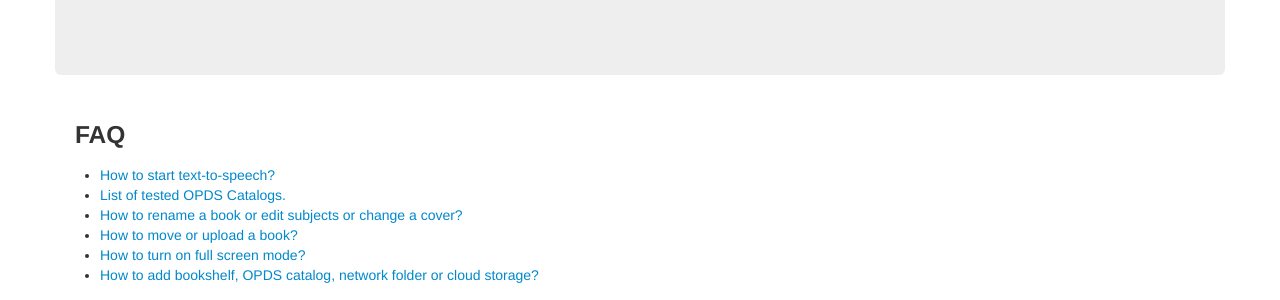
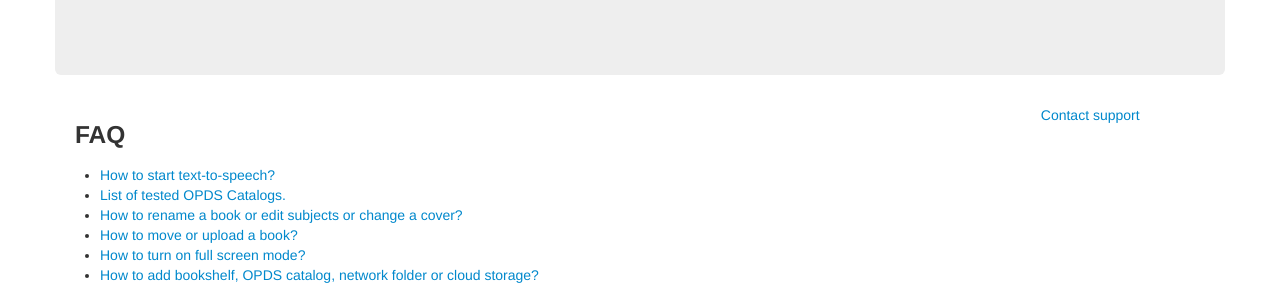
Before and after one commit to kolyvan/kolyvan.github.com, a Jekyll site: the page built from kybook/support.html, in a window 1280 px wide. Shown: the part 265-565 px from the top of the page. Built offline with Jekyll 4.4.1, drawn with Linux system fonts in a browser that asks for light colours; nearby versions of some CDN libraries; comment, search, counter and statistics services are not loaded.

Commit message:
update contact

```diff
--- a/kybook/index.html
+++ b/kybook/index.html
@@ -36,7 +36,7 @@ title: KyBook
 
 		<ul class="nav nav-tabs nav-stacked">
 			<!-- <li><a href="#features">Features</a></li> -->
-			<li><a href="http://tflig.ht/18dbZRF">Beta test on testflightapp</a></li>
+			<!-- <li><a href="http://tflig.ht/18dbZRF">Beta test on testflightapp</a></li> -->
 			<li><a href="https://dl.dropboxusercontent.com/u/80472203/kybook.ipa">Download .ipa</a></li>
 			<li><a href="/kybook/licensing.html">Open-Source Licenses</a></li>
 		</ul>
--- a/kybook/news.html
+++ b/kybook/news.html
@@ -8,7 +8,7 @@ full_posts: 7
   <h1>News</h1>
     <p class="lead">Lastest news about KyBook application.</p>
     <p>
-      <a href="#">Subscribe</a>
+      <a href="http://twitter.com/kybook_app">Follow me on Twitter</a>
     </p>
 </div>
 
--- a/kybook/support.html
+++ b/kybook/support.html
@@ -7,7 +7,7 @@ title: Support
 	<h1>Support</h1>
 	<p class="lead">Please read FAQ before report about a problem</p>
     <p>
-	<a href="#disqus_thread">Report a problem</a>
+	<a href="#disqus_thread">Report a problem</a></br />
     </p>
 </div>
 
@@ -30,7 +30,8 @@ title: Support
     	</div>
 
 		<div class="span2">
-    	</div>
+    <a href="mailto:kybook@kolyvan.com">Contact support</a>
+    </div>
 
     </div>
 
```
